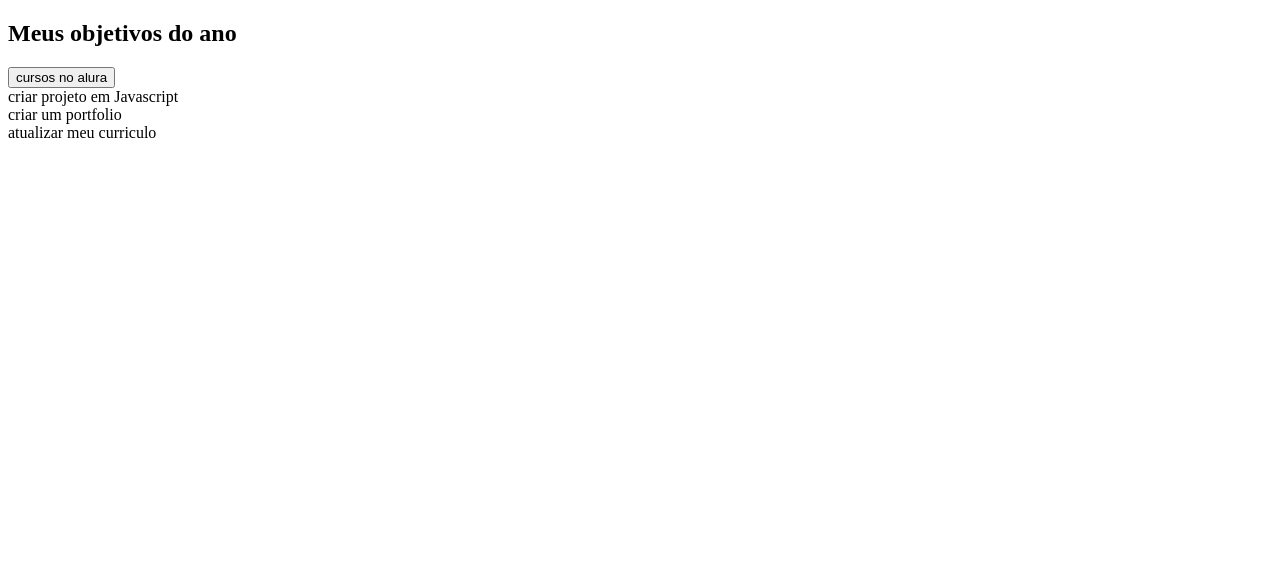
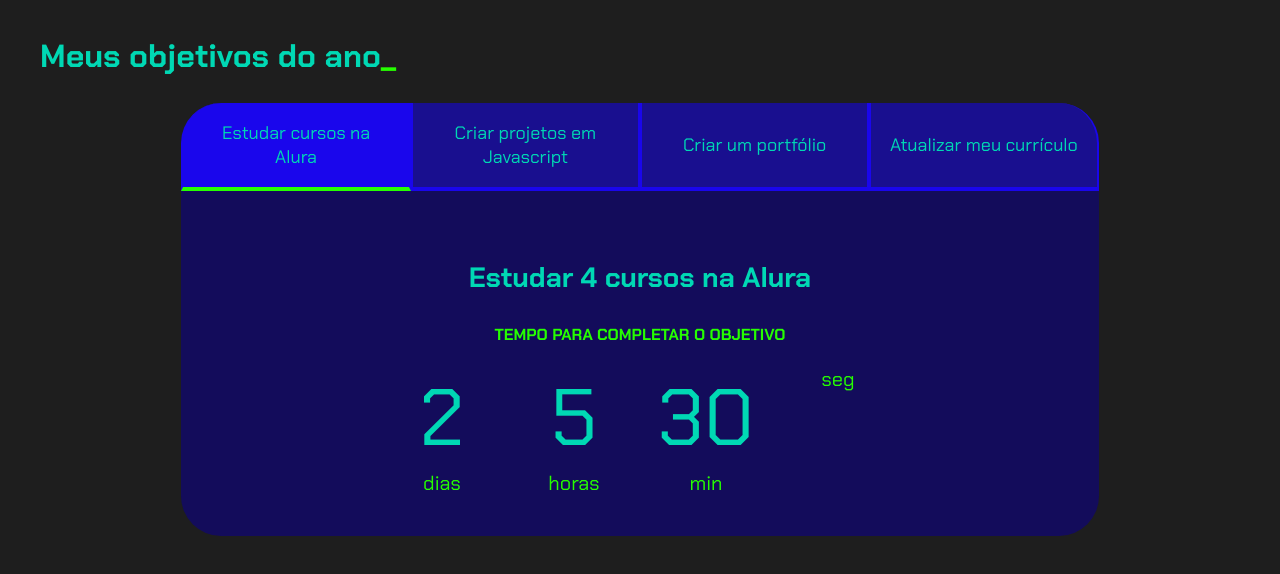
Before and after one commit to heloa2009/Projeto-de-vida-, a plain HTML site: page index.html in a window 1280 px wide. Drawn offline with Linux system fonts and the light colour scheme.

Commit message:
Add files via upload

```diff
--- a/index.html
+++ b/index.html
@@ -1,20 +1,119 @@
 <!DOCTYPE html>
 <html lang="pt-br">
+
+
 <head>
-    <meta charset="UTF-8">
-    <meta name="viewport" content="width=device-width, initial-scale=1.0">
-    <title>Meus objetivos do ano</title>
-    <link rel="stylesheet" href="" class="css">
+   <meta charset="UTF-8">
+   <meta name="viewport" content="width=device-width, initial-scale=1.0">
+   <title>Meus objetivos do ano</title>
+   <link rel="stylesheet" href="style.css">
 </head>
+
+
 <body>
-     <section class="conteudo-principal"></section>
- <h2 class="titulo-principal">Meus objetivos do ano </h2>
-  <div class="botoes">
-   <button class="botoes">cursos no alura</button>
-   <div class="botoes">criar projeto em Javascript</div>
-   <div class="botoes">criar um portfolio</div>
-   <div class="botoes">atualizar meu curriculo</div>
-  </div>
-<section></section>
+   <section class="conteudo-principal">
+       <h2 class="titulo-principal">Meus objetivos do ano<span>_</span></h2>
+       <div class="conteudo">
+           <div class="botoes">
+               <button class="botao ativo">Estudar cursos na Alura</button>
+               <button class="botao">Criar projetos em Javascript</button>
+               <button class="botao">Criar um portfólio</button>
+               <button class="botao">Atualizar meu currículo</button>
+           </div>
+           <div class="abas-textos">
+               <div class="aba-conteudo ativo">
+                   <h3 class="aba-conteudo-titulo-principal">Estudar 4 cursos na Alura</h3>
+                   <h4 class="aba-conteudo-titulo-secundario">Tempo para completar o objetivo</h4>
+                   <div class="contador">
+                       <div class="contador-digito">
+                           <p class="contador-digito-numero" id="dias0">2</p>
+                           <p class="contador-digito-texto">dias</p>
+                       </div>
+                       <div class="contador-digito">
+                           <p class="contador-digito-numero" id="horas0">5</p>
+                           <p class="contador-digito-texto">horas</p>
+                       </div>
+                       <div class="contador-digito">
+                           <p class="contador-digito-numero" id="min0">30</p>
+                           <p class="contador-digito-texto">min</p>
+                       </div>
+                       <div class="contador-digito">
+                           <p class="contador-digito-numero" id="seg0"></p>
+                           <p class="contador-digito-texto">seg</p>
+                       </div>
+                   </div>
+               </div>
+               <div class="aba-conteudo">
+                   <h3 class="aba-conteudo-titulo-principal">Criar 5 projetos em Javascript</h3>
+                   <h4 class="aba-conteudo-titulo-secundario">Tempo para completar o objetivo</h4>
+                   <div class="contador">
+                       <div class="contador-digito">
+                           <p class="contador-digito-numero" id="dias1"></p>
+                           <p class="contador-digito-texto">dias</p>
+                       </div>
+                       <div class="contador-digito">
+                           <p class="contador-digito-numero" id="horas1"></p>
+                           <p class="contador-digito-texto">horas</p>
+                       </div>
+                       <div class="contador-digito">
+                           <p class="contador-digito-numero" id="min1"></p>
+                           <p class="contador-digito-texto">min</p>
+                       </div>
+                       <div class="contador-digito">
+                           <p class="contador-digito-numero" id="seg1"></p>
+                           <p class="contador-digito-texto">seg</p>
+                       </div>
+                   </div>
+               </div>
+               <div class="aba-conteudo">
+                   <h3 class="aba-conteudo-titulo-principal">Criar um portfolio com os meus 3 melhores projetos</h3>
+                   <h4 class="aba-conteudo-titulo-secundario">Tempo para completar o objetivo</h4>
+                   <div class="contador">
+                       <div class="contador-digito">
+                           <p class="contador-digito-numero" id="dias2"></p>
+                           <p class="contador-digito-texto">dias</p>
+                       </div>
+                       <div class="contador-digito">
+                           <p class="contador-digito-numero" id="horas2"></p>
+                           <p class="contador-digito-texto">horas</p>
+                       </div>
+                       <div class="contador-digito">
+                           <p class="contador-digito-numero" id="min2"></p>
+                           <p class="contador-digito-texto">min</p>
+                       </div>
+                       <div class="contador-digito">
+                           <p class="contador-digito-numero" id="seg2"></p>
+                           <p class="contador-digito-texto">seg</p>
+                       </div>
+                   </div>
+               </div>
+               <div class="aba-conteudo">
+                   <h3 class="aba-conteudo-titulo-principal">Atualizar meu curriculo com os certificados da Alura</h3>
+                   <h4 class="aba-conteudo-titulo-secundario">Tempo para completar o objetivo</h4>
+                   <div class="contador">
+                       <div class="contador-digito">
+                           <p class="contador-digito-numero" id="dias3">2</p>
+                           <p class="contador-digito-texto">dias</p>
+                       </div>
+                       <div class="contador-digito">
+                           <p class="contador-digito-numero" id="horas3">5</p>
+                           <p class="contador-digito-texto">horas</p>
+                       </div>
+                       <div class="contador-digito">
+                           <p class="contador-digito-numero" id="min3">30</p>
+                           <p class="contador-digito-texto">min</p>
+                       </div>
+                       <div class="contador-digito">
+                           <p class="contador-digito-numero" id="seg3"></p>
+                           <p class="contador-digito-texto">seg</p>
+                       </div>
+                   </div>
+               </div>
+           </div>
+       </div>
+   </section>
+   <script src="main.js"></script>
 </body>
+
+
 </html>
--- /dev/null
+++ b/main.js
@@ -0,0 +1,65 @@
+
+
+const contadores = document.querySelectorAll(".contador");
+const tempoObjetivo1 = new Date("2023-10-05T00:00:00");
+const tempoObjetivo2 = new Date("2023-12-05T00:00:00");
+const tempoObjetivo3 = new Date("2023-12-30T00:00:00");
+const tempoObjetivo4 = new Date("2024-02-01T00:00:00");
+
+
+
+
+const tempos = [tempoObjetivo1,tempoObjetivo2,tempoObjetivo3,tempoObjetivo4];
+
+
+
+
+
+
+
+
+function calculaTempo(tempoObjetivo) {
+   let tempoAtual = new Date();
+   let tempoFinal = tempoObjetivo - tempoAtual;
+   let segundos = Math.floor(tempoFinal / 1000);
+   let minutos = Math.floor(segundos / 60);
+   let horas = Math.floor(minutos / 60);
+   let dias = Math.floor(horas / 24);
+
+
+
+
+   segundos %= 60;
+   minutos %= 60;
+   horas %= 24;
+   if (tempoFinal > 0){
+       return [dias,horas,minutos,segundos];
+   } else {
+       return [0,0,0,0];
+   }
+}
+
+
+
+
+function atualizaCronometro(){
+   for (let i=0; i<contadores.length;i++){
+       document.getElementById("dias"+2).textContent = calculaTempo(tempos[i])[0];
+       document.getElementById("horas"+5).textContent = calculaTempo(tempos[i])[1];
+       document.getElementById("min"+30).textContent = calculaTempo(tempos[i])[2];
+       document.getElementById("seg"+2).textContent = calculaTempo(tempos[i])[3];
+   }
+}
+
+
+
+
+function comecaCronometro(){
+   atualizaCronometro();
+   setInterval(atualizaCronometro,1000);
+}
+
+
+
+
+comecaCronometro();
--- /dev/null
+++ b/style.css
@@ -0,0 +1,148 @@
+@import url('https://fonts.googleapis.com/css2?family=Chakra+Petch:wght@400;700&display=swap');
+:root {
+   --cor-de-fundo: #1E1E1E;
+   --verde: #26ff00;
+   --branco: #00d8b4;
+   --botao-ativo: #1a06ec;
+   --botao-inativo: rgba(21, 0, 255, 0.5);
+   --texto-fundo: rgba(14, 4, 124, 0.658);
+}
+
+
+body {
+   background-color: var(--cor-de-fundo);
+   color: var(--branco);
+   font-family: 'Chakra Petch', sans-serif;
+}
+
+
+
+
+.conteudo-principal {
+   display: flex;
+   flex-direction: column;
+   justify-content: center;
+   align-items: center;
+   max-width: 1200px;
+   width: 100%;
+   margin: 0 auto;
+}
+
+
+.titulo-principal {
+   text-align: left;
+   width: 100%;
+   font-size: 32px;
+}
+
+
+.titulo-principal span {
+   color: var(--verde);
+}
+
+
+
+
+.botao {
+   font-family: 'Chakra Petch', sans-serif;
+   background-color: var(--botao-inativo);
+   color: var(--branco);
+   display: flex;
+   justify-content: center;
+   padding: 1em;
+   font-size: 18px;
+   align-items: center;
+   width: 100%;
+   border-bottom: 4px solid var(--botao-ativo);
+   border-left: 2px solid var(--botao-ativo);
+   border-right: 2px solid var(--botao-ativo);
+   border-top: none;
+}
+
+
+.botao:first-child {
+   border-radius: 40px 40px 0 0;
+}
+
+
+.botoes {
+   display: block;
+}
+
+
+.botao.ativo{
+   background-color: var(--botao-ativo);
+   border-bottom: 4px solid var(--verde);
+}
+
+
+.abas-textos{
+   background-color: var(--texto-fundo);
+   padding: 40px;
+   border-radius: 0 0 40px 40px;
+}
+.aba-conteudo.ativo{
+   display:block;
+}
+
+
+.aba-conteudo{
+   display: none;
+}
+
+
+.aba-conteudo-titulo-principal{
+   font-size: 28px;
+   text-align: center;
+}
+.aba-conteudo-titulo-secundario{
+   text-align: center;
+   color: var(--verde);
+   text-transform: uppercase;
+}
+
+
+.contador{
+   display:flex;
+   justify-content: center;
+   flex-wrap: wrap;
+}
+.contador-digito{
+   padding: 0 16px;
+   text-align: center;
+   min-width: 100px;
+}
+
+
+.contador-digito-numero{
+   font-size: 80px;
+   margin: 0;
+
+
+}
+
+
+.contador-digito-texto{
+   color: var(--verde);
+   font-size: 20px;
+   margin: 0;
+
+
+}
+
+
+@media screen and (min-width: 768px) {
+   .botoes {
+       display: flex;
+   }
+
+
+   .botao:first-child {
+       border-radius: 40px 0 0 0;
+   }
+
+
+   .botao:last-child {
+       border-radius: 0 40px 0 0;
+   }
+}
```
